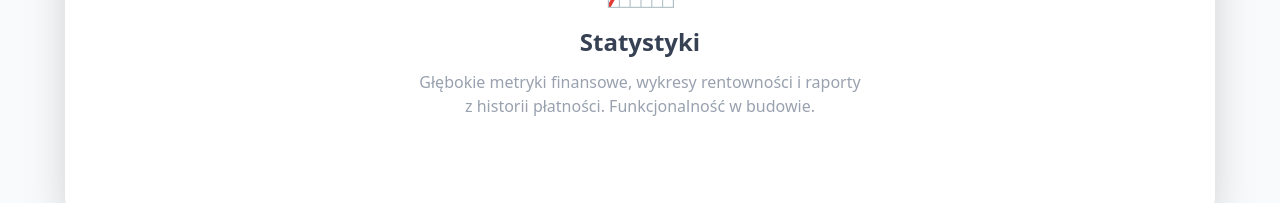
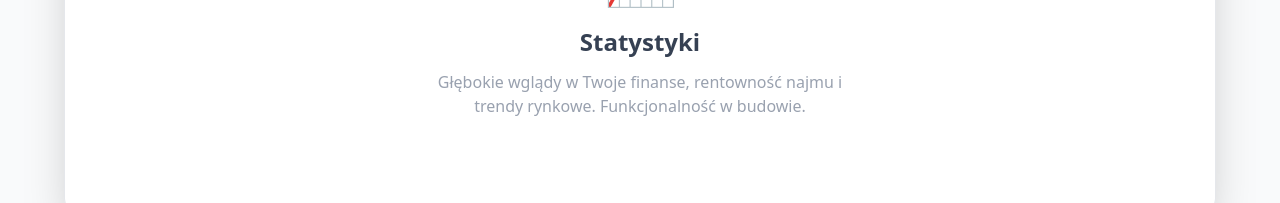
Before and after one commit to gdawid9407/rental-app, a Next.js app: page /stats in a window 1280 px wide. Shown: the part 359-562 px from the top of the page. Built offline with nearby package versions, Linux system fonts and the light colour scheme; no server answers.

Commit message:
feat: migrate DealsPage to opportunity-search route and update client-side components

```diff
--- a/app/analyzer/page.tsx
+++ b/app/analyzer/page.tsx
@@ -1,8 +1,7 @@
-import type { Metadata } from 'next';
+"use client";
+import React from 'react';
 import { Header } from '../../components/Header';
 import { NavTabs } from '../../components/NavTabs';
-
-export const metadata: Metadata = { title: 'Analizator Inwestycyjny' };
 
 export default function AnalyzerPage() {
   return (
--- a/app/deals/page.tsx
+++ b/app/opportunity-search/page.tsx
@@ -1,10 +1,9 @@
-import type { Metadata } from 'next';
+"use client";
+import React from 'react';
 import { Header } from '../../components/Header';
 import { NavTabs } from '../../components/NavTabs';
 
-export const metadata: Metadata = { title: 'Wyszukiwarka Okazji' };
-
-export default function DealsPage() {
+export default function OpportunitySearchPage() {
   return (
     <main className="min-h-screen bg-gray-50 dark:bg-slate-950 md:p-12 text-gray-900 dark:text-slate-100 transition-colors duration-200">
       <div className="mx-auto max-w-6xl bg-white dark:bg-slate-900 md:rounded-2xl md:shadow-2xl border border-gray-200 dark:border-slate-800 overflow-hidden relative transition-colors duration-200">
--- a/app/stats/page.tsx
+++ b/app/stats/page.tsx
@@ -1,8 +1,7 @@
-import type { Metadata } from 'next';
+"use client";
+import React from 'react';
 import { Header } from '../../components/Header';
 import { NavTabs } from '../../components/NavTabs';
-
-export const metadata: Metadata = { title: 'Statystyki' };
 
 export default function StatsPage() {
   return (
@@ -14,7 +13,7 @@ export default function StatsPage() {
           <div className="text-6xl mb-6">📈</div>
           <h2 className="text-2xl font-bold text-gray-700 dark:text-slate-200 mb-3">Statystyki</h2>
           <p className="text-gray-400 dark:text-slate-500 max-w-md">
-            Głębokie metryki finansowe, wykresy rentowności i raporty z historii płatności. Funkcjonalność w budowie.
+            Głębokie wglądy w Twoje finanse, rentowność najmu i trendy rynkowe. Funkcjonalność w budowie.
           </p>
         </div>
       </div>
--- a/components/NavTabs.tsx
+++ b/components/NavTabs.tsx
@@ -6,7 +6,7 @@ import { usePathname } from 'next/navigation';
 const NAV_ITEMS = [
   { href: '/', label: 'Kalendarz' },
   { href: '/analyzer', label: 'Analizator Inwestycyjny' },
-  { href: '/deals', label: 'Wyszukiwarka Okazji' },
+  { href: '/opportunity-search', label: 'Wyszukiwarka Okazji' },
   { href: '/stats', label: 'Statystyki' },
   { href: '/database', label: 'Centrum danych Nieruchomości' },
 ];
```
